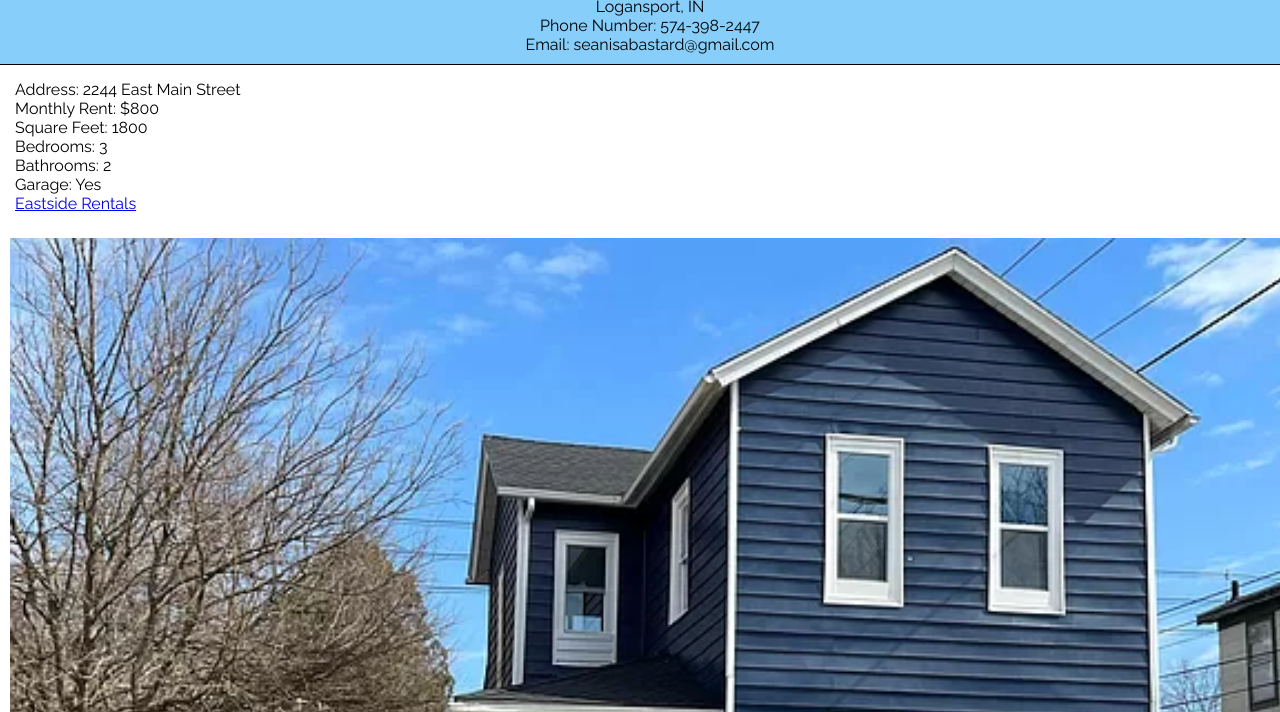
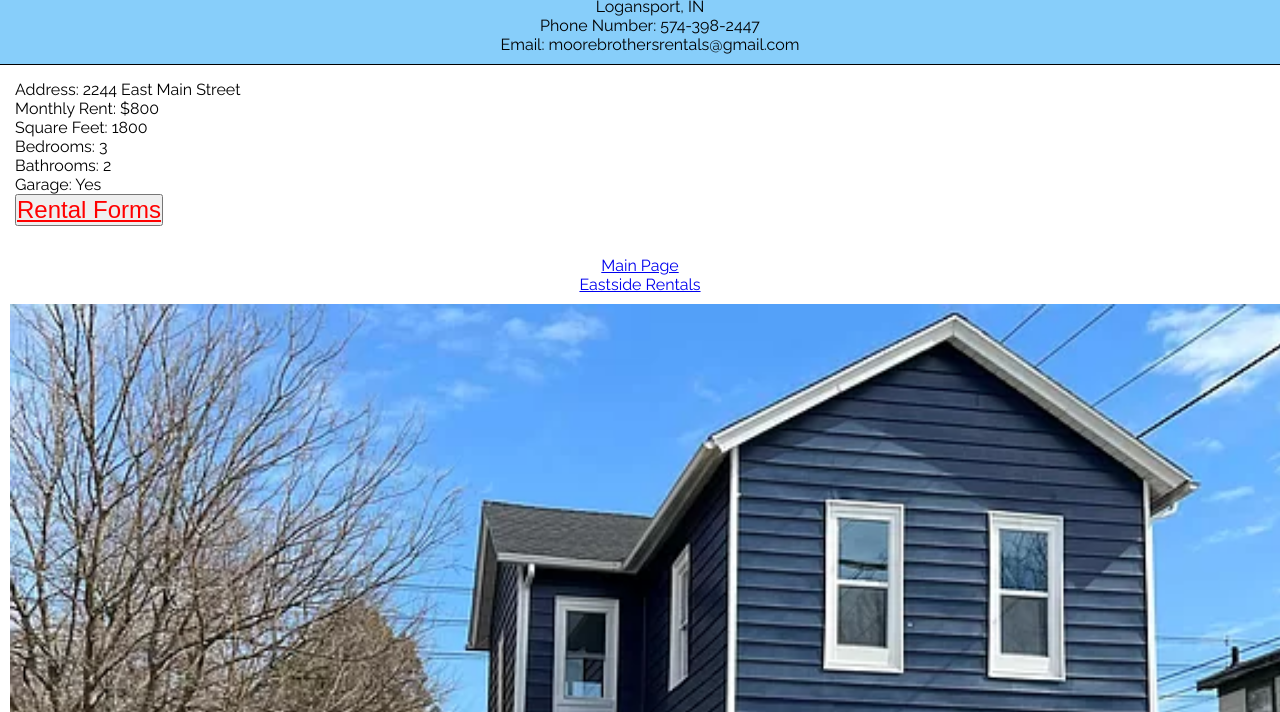
Before and after one commit to Majorth/Moore, a plain HTML site: page rentals/east.2244.html in a window 1280 px wide. Shown: the part 88-800 px from the top of the page. Drawn offline with Linux system fonts and the light colour scheme; a web font is replaced by a local one.

Commit message:
Add README.md and index.htmls and media and rentals and style.css

```diff
--- a/rentals/east.2244.html
+++ b/rentals/east.2244.html
@@ -16,7 +16,7 @@
         <div id="address">
             <p>Logansport, IN</p>
             <p>Phone Number: 574-398-2447</p>
-            <p>Email: seanisabastard@gmail.com</p>
+            <p>Email: moorebrothersrentals@gmail.com</p>
         </div>
     </div>
 
@@ -29,9 +29,15 @@
             <li>Bathrooms: 2</li>
             <li>Garage: Yes</li>
         </ul>
+        <p><button><inline><a id="button" href="../media/flexbox properties.pdf">Rental Forms</a></inline></button></p>
+    </section>
 
-        <p><a href="east.html">Eastside Rentals</a></p>
+    <section id="main">
+        <p><a href="../index.html">Main Page</a></p>
+        <p><a id="east1" href="east.html">Eastside Rentals</a></p>
     </section>
+
+
 
     <section id="photos">
         <img id="east1" src="../media/eastsidefaux.webp">
--- a/rentals/east_style.css
+++ b/rentals/east_style.css
@@ -1,7 +1,7 @@
 *, ::after, ::before {
     margin: 0;
     padding: 0;
-    display: block;
+
 
 }
 title {
@@ -65,4 +65,20 @@ img {
     padding: 10px;
 
 
+
 }
+#button {
+    font-size: 1.5rem;
+    color: red;
+
+}
+
+#east1 {
+    display: flex;
+    justify-content: center;
+
+}
+
+ul {
+    list-style-type: none;
+}
--- a/rentals/west.style.css
+++ b/rentals/west.style.css
@@ -1,7 +1,7 @@
 *, ::after, ::before {
     margin: 0;
     padding: 0;
-    display: block;
+
 
 }
 title {
--- a/style.css
+++ b/style.css
@@ -36,10 +36,12 @@ link {
     padding: 15px;
 
 
+
 }
 img {
     width: 100%;
     height: auto;
+
 
 }
 #subheader {
@@ -73,3 +75,9 @@ img {
     font-weight: bold;
 
 }
+
+#button {
+    font-size: 1.5rem;
+    color: red;
+
+}
```
Also changed, not shown: index.html (+6 -5 lines), rentals/east.html (+1 -1 lines), rentals/west.html (+1 -1 lines), media/mainphoto.jpg (added), 2 other files.
